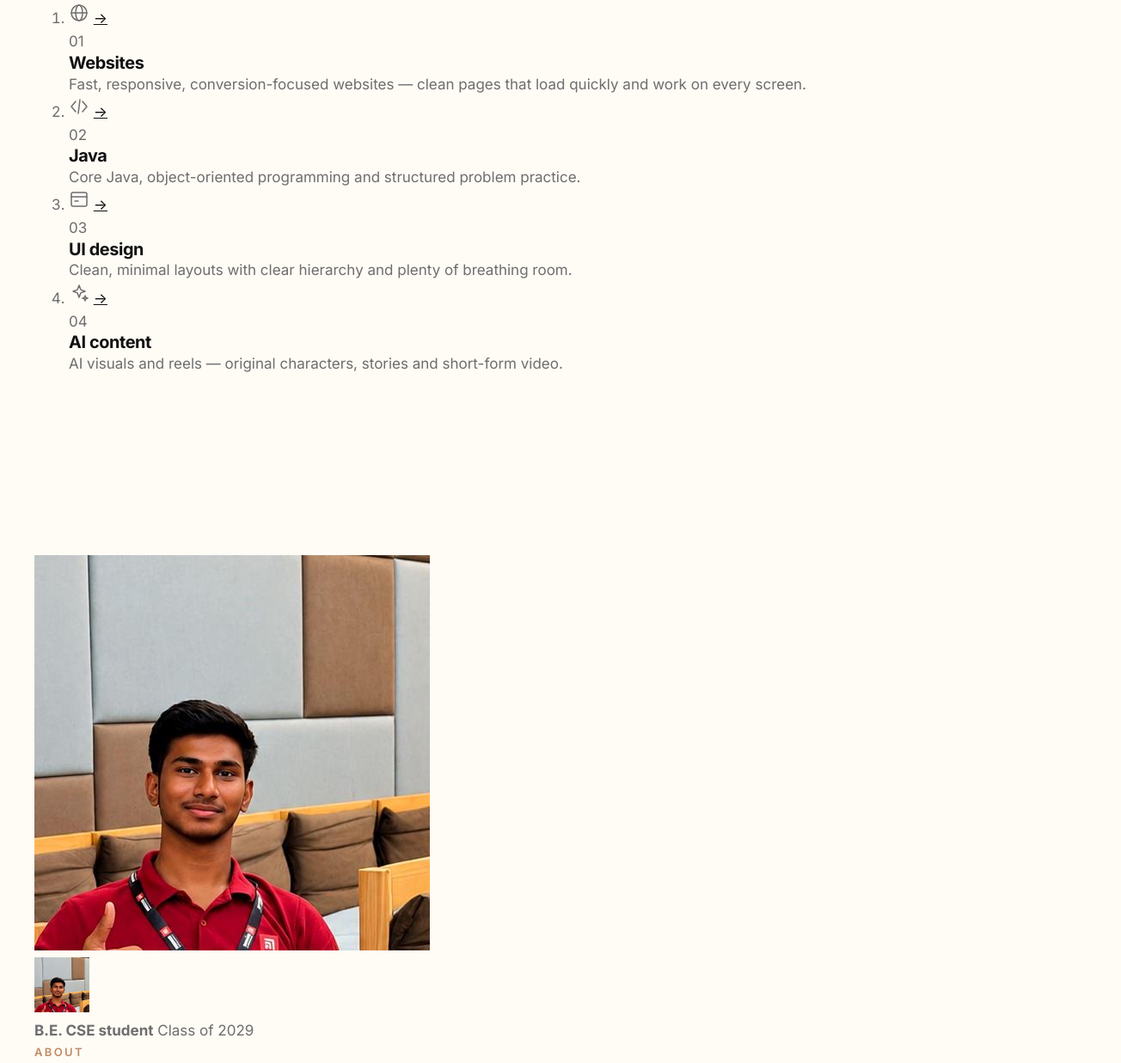
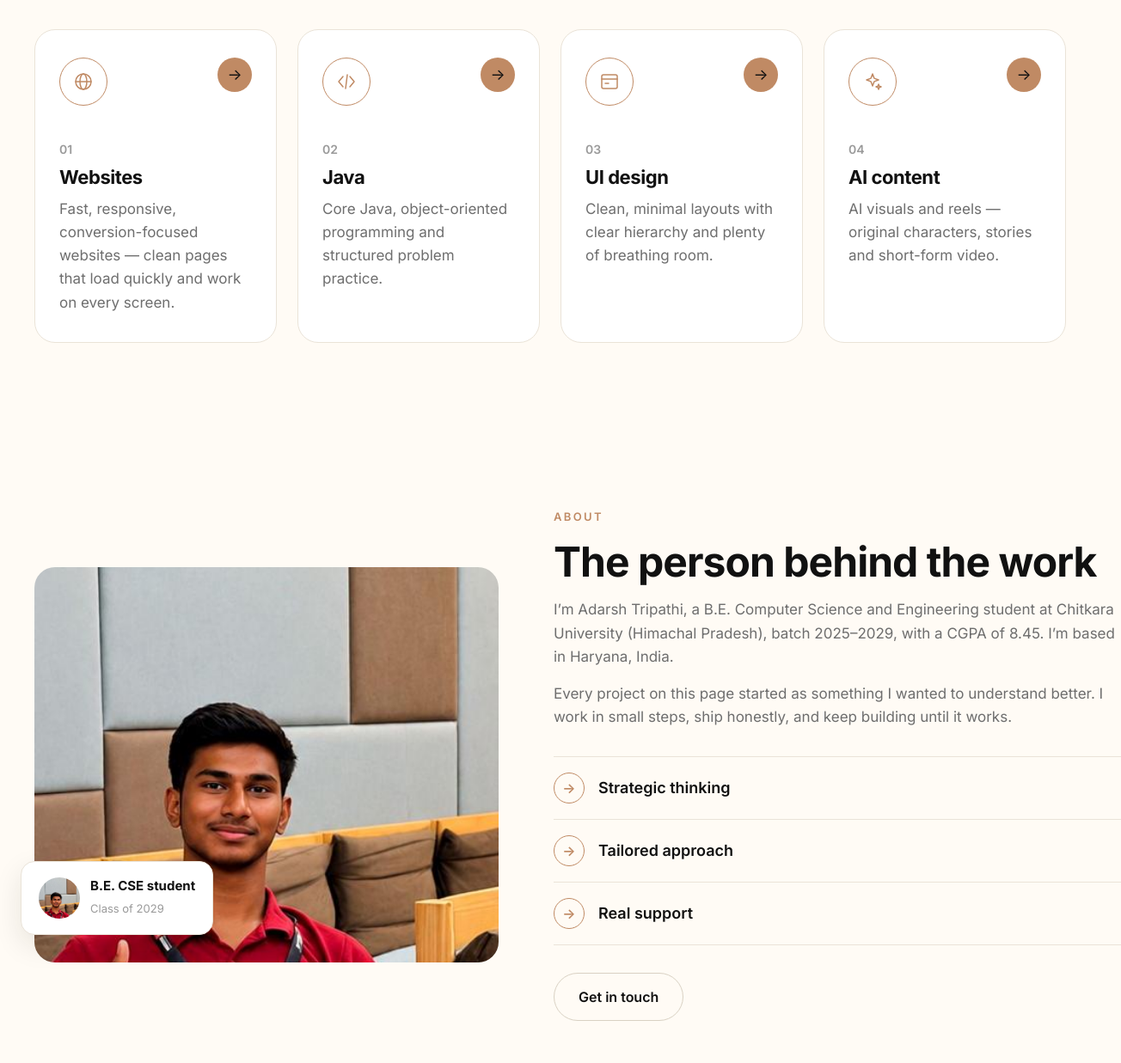
Before and after one commit to adarshtripathi108/portfolio, a plain HTML site: page index.html in a window 1280 px wide. Shown: the part 2555-3792 px from the top of the page at 86% size, 1304 px wide, since content can reach past the window. Drawn offline with Linux system fonts and the light colour scheme.

Commit message:
Add services and about styles

```diff
--- a/css/style.css
+++ b/css/style.css
@@ -361,3 +361,152 @@ img { max-width: 100%; }
   margin-left: 8px;
   white-space: nowrap;
 }
+
+/* Services — four white cards in a row. */
+.services-grid {
+  list-style: none;
+  display: grid;
+  grid-template-columns: repeat(4, 1fr);
+  gap: 24px;
+  margin: 48px 0 0;
+  padding: 0;
+}
+
+.service-card {
+  background: var(--card);
+  border: 1px solid var(--border);
+  border-radius: var(--radius);
+  padding: 32px 28px;
+}
+
+.service-top {
+  display: flex;
+  justify-content: space-between;
+  align-items: flex-start;
+  margin-bottom: 40px;
+}
+
+.service-icon {
+  width: 56px;
+  height: 56px;
+  border: 1px solid var(--accent);
+  border-radius: 50%;
+  display: flex;
+  align-items: center;
+  justify-content: center;
+  color: var(--accent);
+}
+
+.service-arrow {
+  width: 40px;
+  height: 40px;
+  border-radius: 50%;
+  background: var(--accent);
+  color: var(--ink);
+  display: flex;
+  align-items: center;
+  justify-content: center;
+  text-decoration: none;
+  font-size: 18px;
+  flex-shrink: 0;
+}
+
+.service-arrow:hover { opacity: 0.85; }
+
+.service-num {
+  color: var(--muted);
+  font-size: 14px;
+  font-weight: 600;
+  margin: 0 0 8px;
+}
+
+.service-card h3 {
+  font-size: 22px;
+  margin-bottom: 12px;
+}
+
+/* About — photo left, text right. */
+.about-grid {
+  display: grid;
+  grid-template-columns: 45% 55%;
+  gap: 64px;
+  align-items: center;
+}
+
+.about-media { position: relative; }
+
+.about-photo {
+  width: 100%;
+  aspect-ratio: 4 / 5;
+  object-fit: cover;
+  object-position: center;
+  display: block;
+  border-radius: var(--radius);
+}
+
+.about-badge {
+  position: absolute;
+  left: -16px;
+  bottom: 32px;
+  background: var(--card);
+  border: 1px solid var(--border);
+  border-radius: 16px;
+  padding: 16px 20px;
+  display: flex;
+  gap: 12px;
+  align-items: center;
+  box-shadow: 0 12px 32px rgba(27, 25, 23, 0.1);
+}
+
+.about-badge-avatar {
+  width: 48px;
+  height: 48px;
+  border-radius: 50%;
+  object-fit: cover;
+}
+
+.about-badge-text strong {
+  display: block;
+  color: var(--ink);
+  font-size: 15px;
+}
+
+.about-badge-text span {
+  color: var(--muted);
+  font-size: 13px;
+}
+
+.about-text p { margin-top: 16px; }
+.about-text .section-label { margin-top: 0; }
+
+.feature-rows {
+  list-style: none;
+  margin: 32px 0;
+  padding: 0;
+}
+
+.feature-rows li {
+  display: flex;
+  align-items: center;
+  gap: 16px;
+  padding: 18px 0;
+  border-top: 1px solid var(--border);
+  font-size: 18px;
+  font-weight: 600;
+  color: var(--ink);
+}
+
+.feature-rows li:last-child { border-bottom: 1px solid var(--border); }
+
+.feature-arrow {
+  width: 36px;
+  height: 36px;
+  border: 1px solid var(--accent);
+  color: var(--accent);
+  border-radius: 50%;
+  display: inline-flex;
+  align-items: center;
+  justify-content: center;
+  font-size: 16px;
+  flex-shrink: 0;
+}
```
